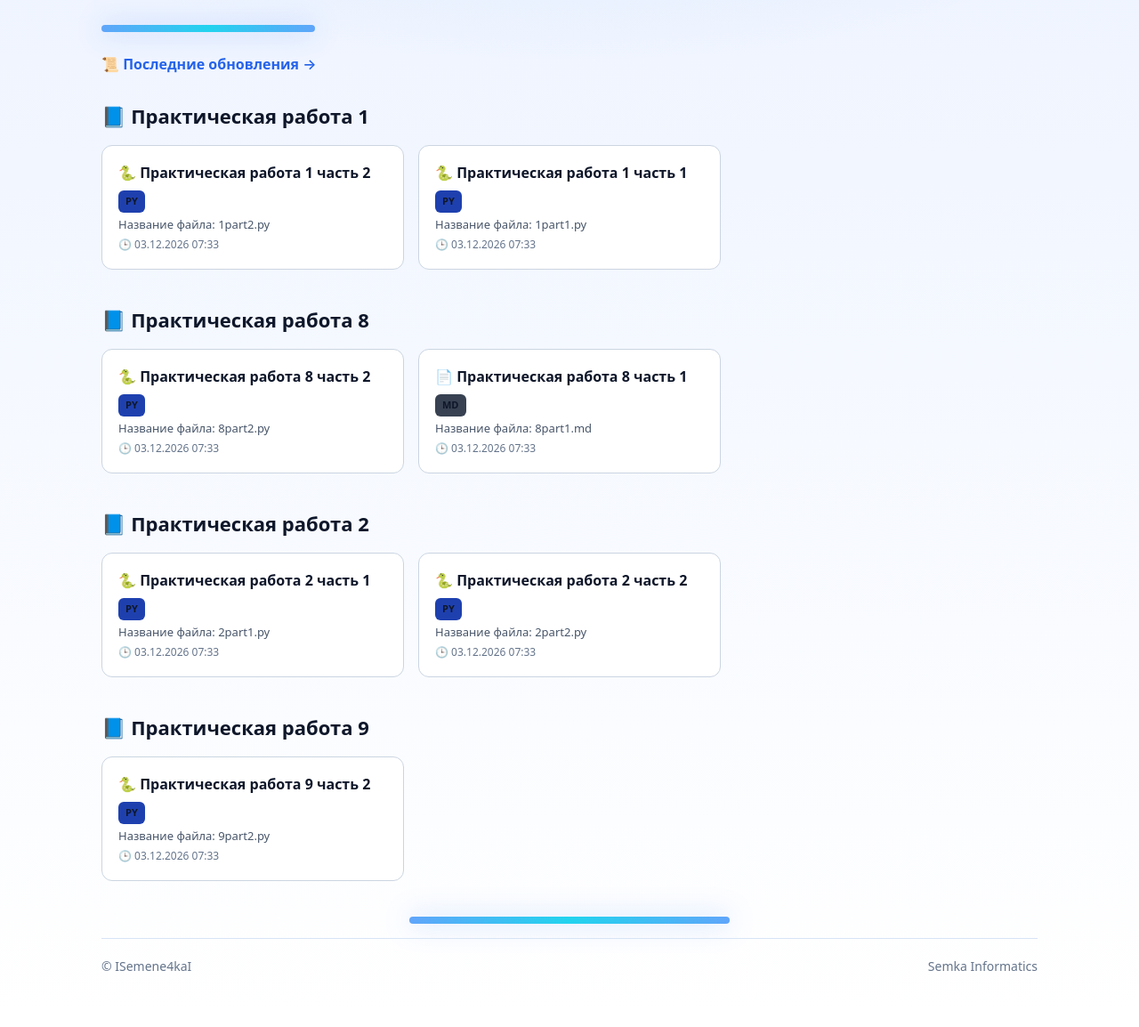
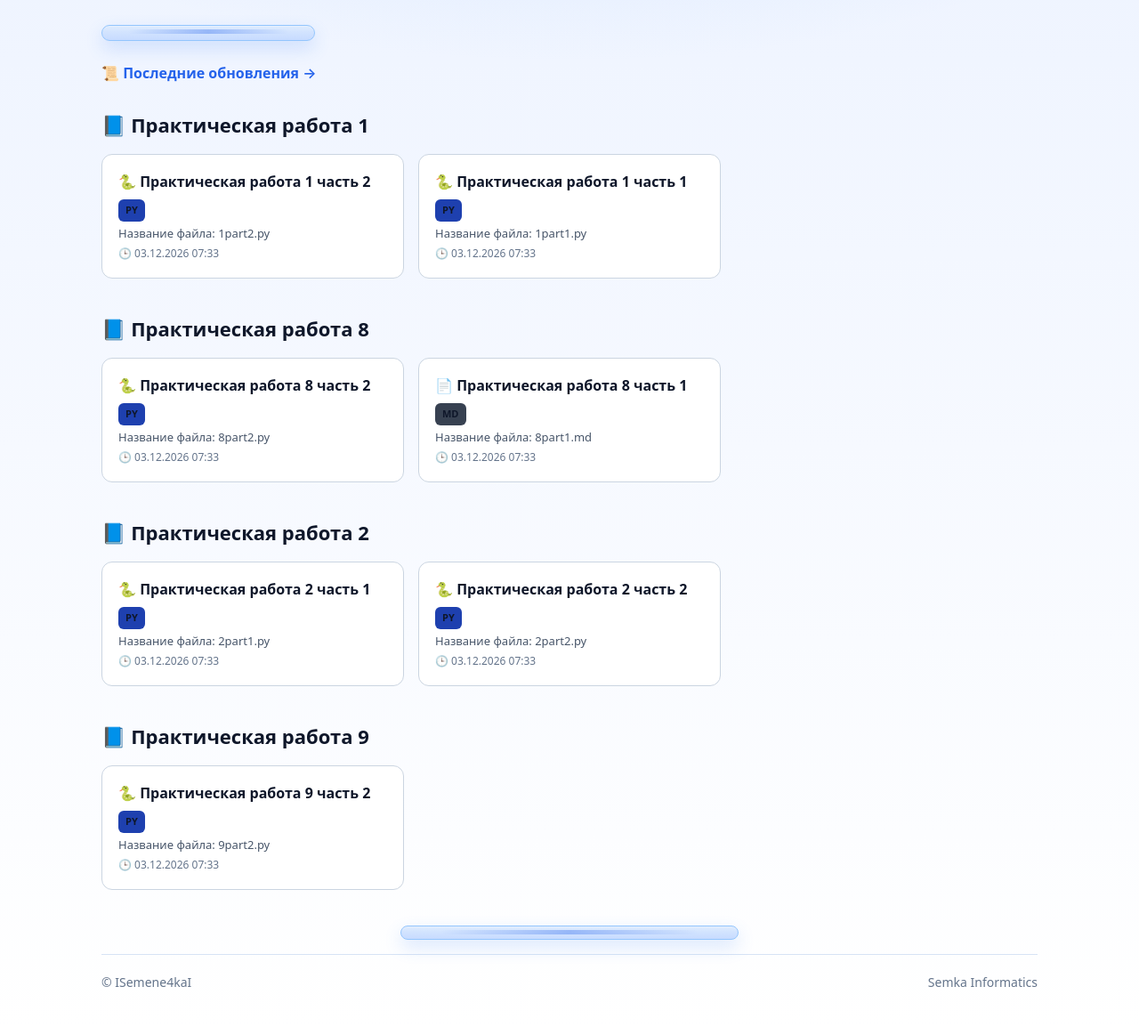
Before and after one commit to ISemene4kaI/semka_informatics, a Flask app: page / in a window 1280 px wide. Shown: the part 149-1303 px from the top of the page at 89% size. Before the commit the page ends 1240 px from the top, so only its background shows below. Run offline with Flask 3, Linux system fonts and the light colour scheme; some libraries are stand-ins or nearby versions.

Commit message:
Update style.css

```diff
--- a/app/static/style.css
+++ b/app/static/style.css
@@ -34,9 +34,11 @@
     --code-text: #e2e8f0;
     --code-number: #64748b;
 
-    --island-1: #22d3ee;
-    --island-2: #3b82f6;
-    --island-shadow: 0 0 28px rgba(56, 189, 248, 0.45);
+    --island-core: #0f1f3c;
+    --island-core-2: #12284f;
+    --island-border: #355b95;
+    --island-sheen: rgba(96, 165, 250, 0.55);
+    --island-glow: 0 8px 24px rgba(59, 130, 246, 0.25);
 }
 
 body.light {
@@ -71,9 +73,11 @@ body.light {
     --code-text: #0f172a;
     --code-number: #64748b;
 
-    --island-1: #60a5fa;
-    --island-2: #22d3ee;
-    --island-shadow: 0 0 30px rgba(59, 130, 246, 0.35);
+    --island-core: #dbeafe;
+    --island-core-2: #c7dbff;
+    --island-border: #93c5fd;
+    --island-sheen: rgba(37, 99, 235, 0.35);
+    --island-glow: 0 8px 20px rgba(59, 130, 246, 0.2);
 }
 
 /* ========================================
@@ -168,20 +172,37 @@ a {
    ISLANDS
 ======================================== */
 .island {
-    background: linear-gradient(90deg, var(--island-1), var(--island-2), var(--island-1));
+    background:
+        linear-gradient(180deg, rgba(255, 255, 255, 0.12), rgba(255, 255, 255, 0) 45%),
+        linear-gradient(180deg, var(--island-core), var(--island-core-2));
+    border: 1px solid var(--island-border);
     border-radius: 999px;
-    box-shadow: var(--island-shadow);
-    height: 8px;
+    box-shadow: var(--island-glow), inset 0 1px 0 rgba(255, 255, 255, 0.14);
+    height: 18px;
+    overflow: hidden;
+    position: relative;
+}
+
+.island::before {
+    background: linear-gradient(90deg, transparent, var(--island-sheen), transparent);
+    border-radius: 999px;
+    content: "";
+    height: 5px;
+    left: 12%;
+    position: absolute;
+    right: 12%;
+    top: 4px;
 }
 
 .island-top {
     margin: -2px 0 24px;
-    width: min(240px, 70%);
+    width: min(240px, 66%);
 }
 
 .island-bottom {
+    height: 16px;
     margin: 8px auto 16px;
-    width: min(360px, 100%);
+    width: min(380px, 100%);
 }
 
 /* ========================================
@@ -467,6 +488,10 @@ footer {
     }
 
     .island-top {
-        width: min(180px, 80%);
+        width: min(210px, 80%);
+    }
+
+    .island-bottom {
+        width: min(260px, 90%);
     }
 }
```
